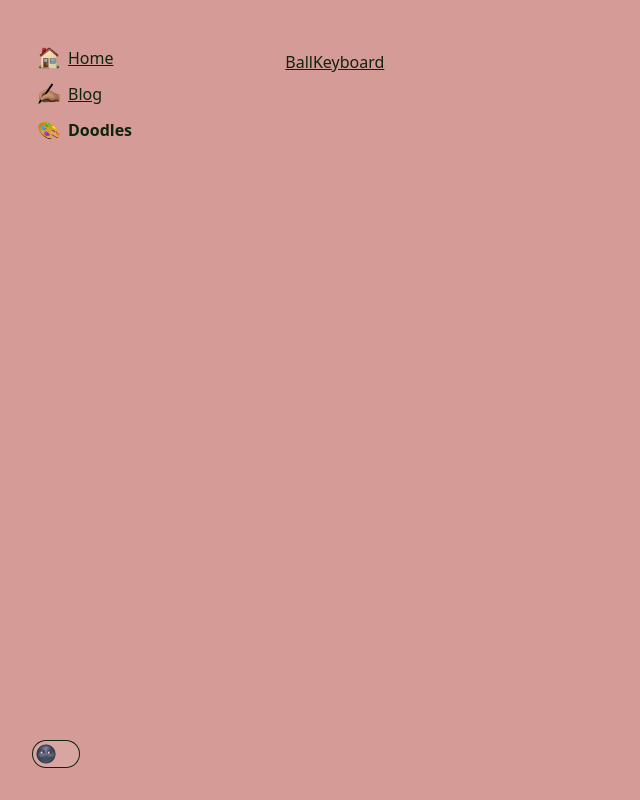
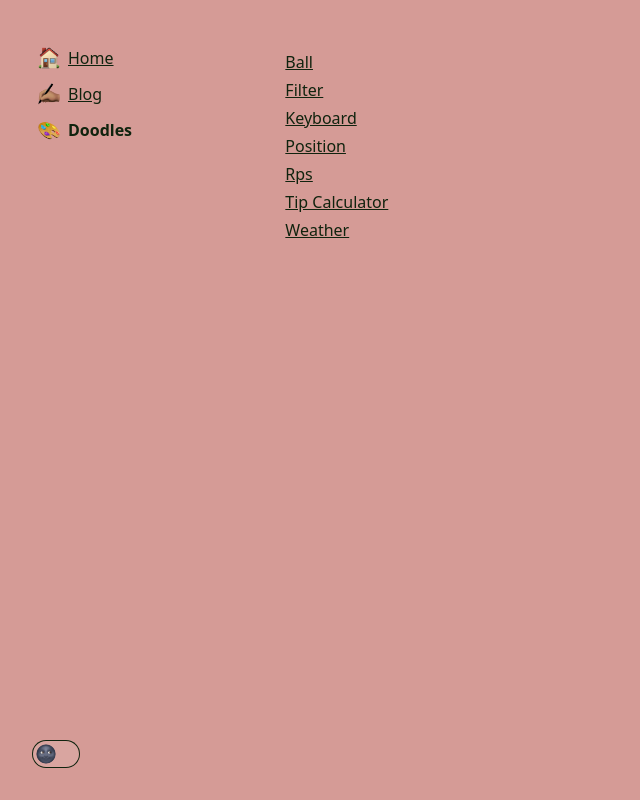
Before and after one commit to safiranugroho/safira.me, a Next.js app: page /doodles in a window 1280 px wide. Shown: the whole page, without its empty margins (0-640 px from the left). Built offline with nearby package versions, Linux system fonts and the light colour scheme.

Commit message:
add simple list

```diff
--- a/app/doodles/page.tsx
+++ b/app/doodles/page.tsx
@@ -1,8 +1,18 @@
 import Link from "next/link";
 
+const kebabToCamel = (kebab: string): string =>
+  kebab
+    .split('-')
+    .reduce((acc, curr) => `${acc} ${curr.charAt(0).toUpperCase() + curr.slice(1)}`, '');
+
 export default async function Page() {
-  return <div>
-    <Link href="/doodles/ball">Ball</Link>
-    <Link href="/doodles/keyboard">Keyboard</Link>
-  </div>
+  const doodles = ['ball', 'filter', 'keyboard', 'position', 'rps', 'tip-calculator', 'weather'];
+
+  return (
+    <div className="flex flex-col">
+      {doodles.map((name, i) => (
+        <Link key={i} href={`/doodles/${name}`}>{kebabToCamel(name)}</Link>
+      ))}
+    </div>
+  );
 }
--- a/mdx/draft/rebuilding-with-nextjs.mdx
+++ b/mdx/draft/rebuilding-with-nextjs.mdx
@@ -38,7 +38,8 @@ TODO:
 - [ ] Set up linter
 - [ ] Doodles
   - [x] Import doodles as Svelte files
-  - [ ] Weather doodle is not working?
+  - [x] ~~Weather doodle is not working?~~ False alarm, it's only not working locally.
+  - [ ] Tip calculator doodle has a bug (needs to round up to 2 decimal points)
   - [ ] Figure out how to import/set default css for doodles
   - [ ] Doodles list
   - [ ] "This doodle is only available on desktop. Sry."
```
